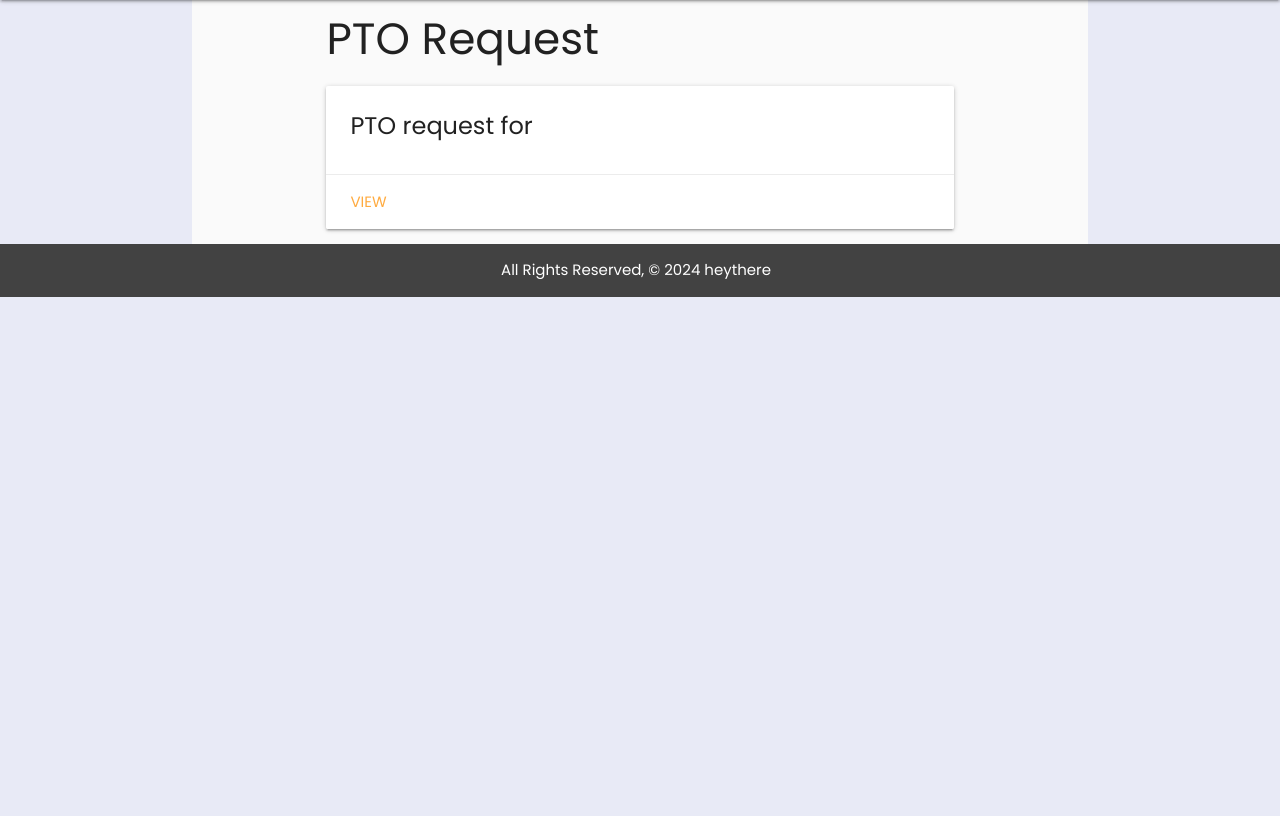
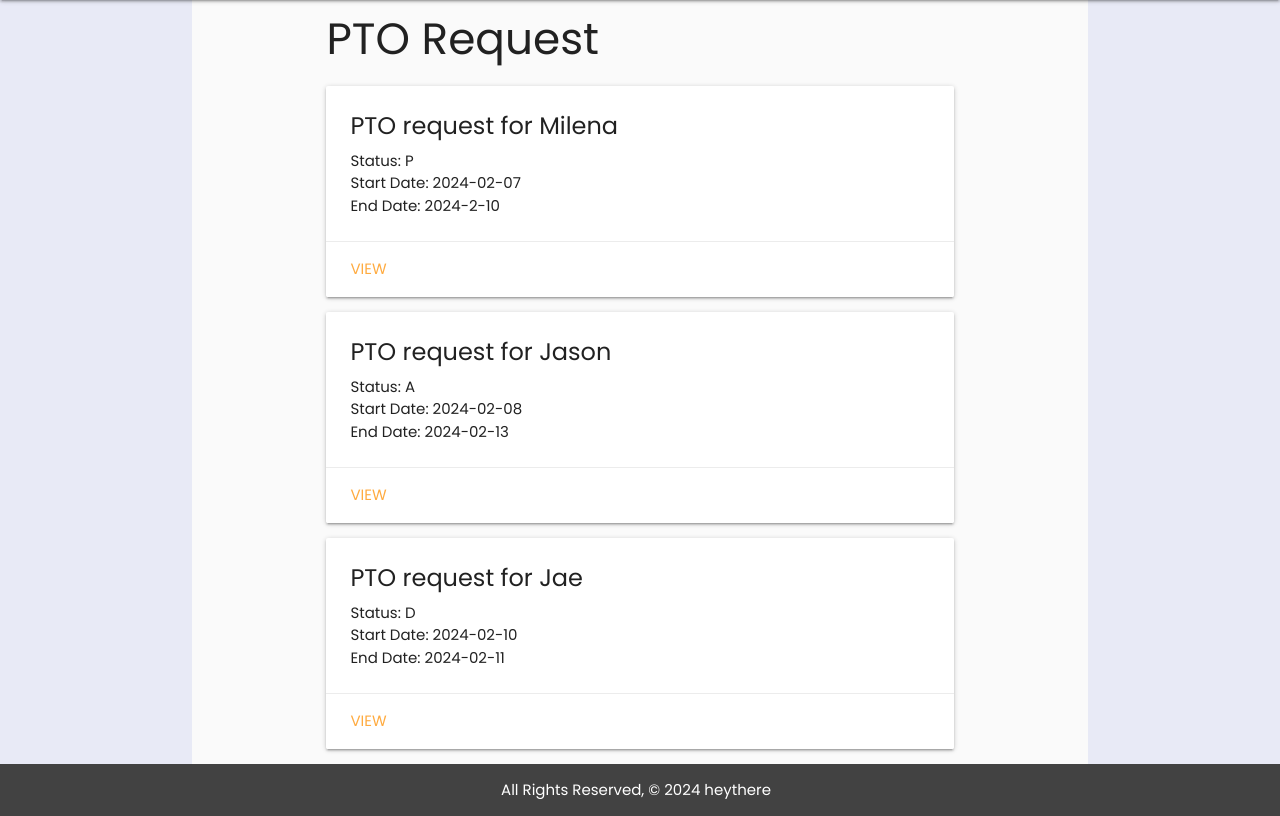
Before and after one commit to milenap11/heythere, a Django app: page /pto_requests/ in a window 1280 px wide. Shown: the part 64-880 px from the top of the page. Before the commit the page ends 361 px from the top, so only its background shows below. Run offline with Django 4.2, Linux system fonts and the light colour scheme.

Commit message:
made changes to pto request index page html

```diff
--- a/heythere/main_app/models.py
+++ b/heythere/main_app/models.py
@@ -105,6 +105,7 @@ class Employee(models.Model):
         return reverse('detail', kwargs={'employee_id': self.id})
 
 class PTO_request(models.Model):
+    employee_name = models.CharField(max_length=100)
     status = models.CharField(
         max_length=1,
         choices=STATUS,
--- a/heythere/main_app/templates/pto_request/index.html
+++ b/heythere/main_app/templates/pto_request/index.html
@@ -7,8 +7,10 @@
 <div class="container">
   <div class="card">
       <div class="card-content">
-        <span class="card-title">PTO request for {{ object.employee }}</span>
-        <!-- <p>Status: {{ employee.department }}</p> -->
+        <span class="card-title">PTO request for {{ pto_request.employee_name }}</span>
+        <p>Status: {{ pto_request.status }}</p>
+        <p>Start Date: {{ pto_request.start_date }}</p>
+        <p>End Date: {{ pto_request.end_date }}</p>
       </div>
       <div class="card-action">
       <a href="#">View</a>
--- a/heythere/main_app/views.py
+++ b/heythere/main_app/views.py
@@ -44,7 +44,9 @@ def events_seed(request):
 
 # Test pto_request objects
 pto_requests = [
-  {'status': 'P', 'start_date': 2024-2-4, 'end_date': 2024-2-7},
+  {'employee_name': 'Milena', 'status': 'P', 'start_date': '2024-02-07', 'end_date': '2024-2-10'},
+  {'employee_name': 'Jason', 'status': 'A', 'start_date': '2024-02-08', 'end_date': '2024-02-13'},
+  {'employee_name': 'Jae', 'status': 'D', 'start_date': '2024-02-10', 'end_date': '2024-02-11'},
 ]
 
 # Events index view
```
Also changed, not shown: heythere/main_app/migrations/0005_pto_request_employee_name.py (added).
